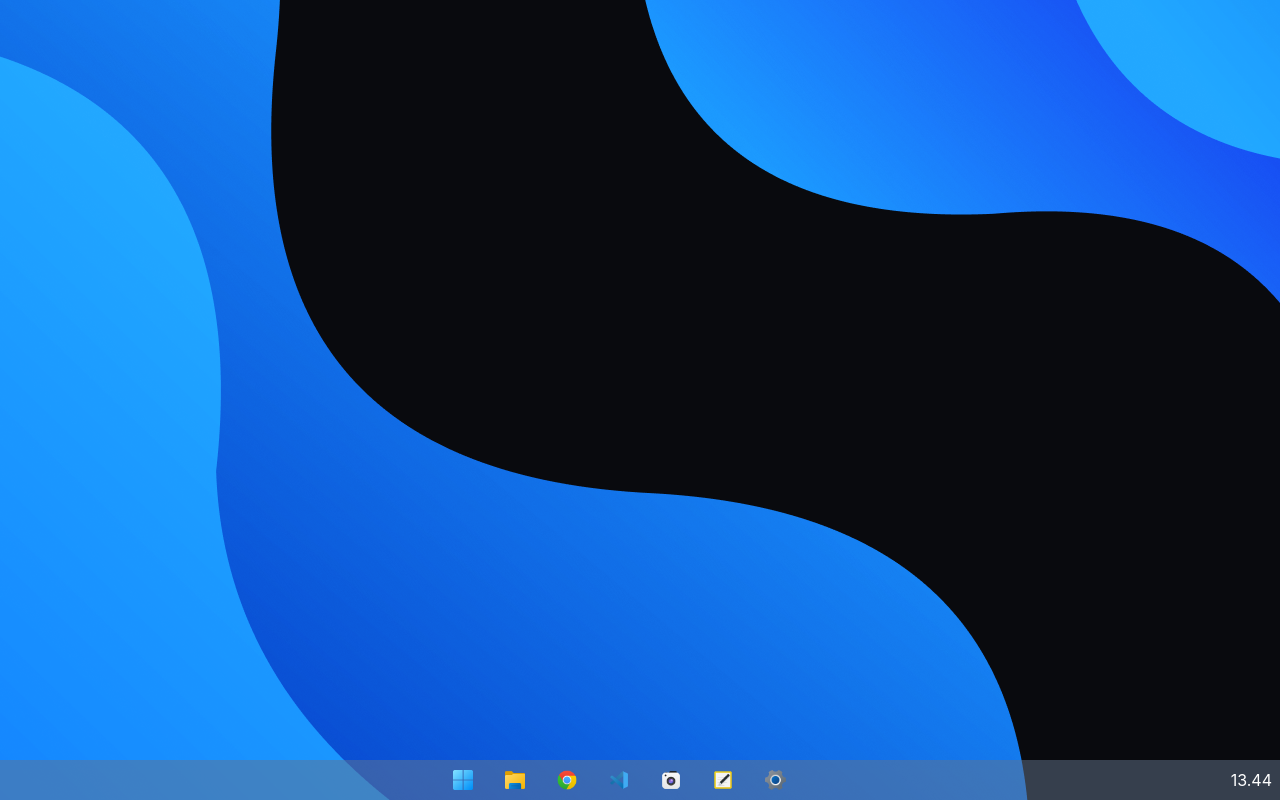
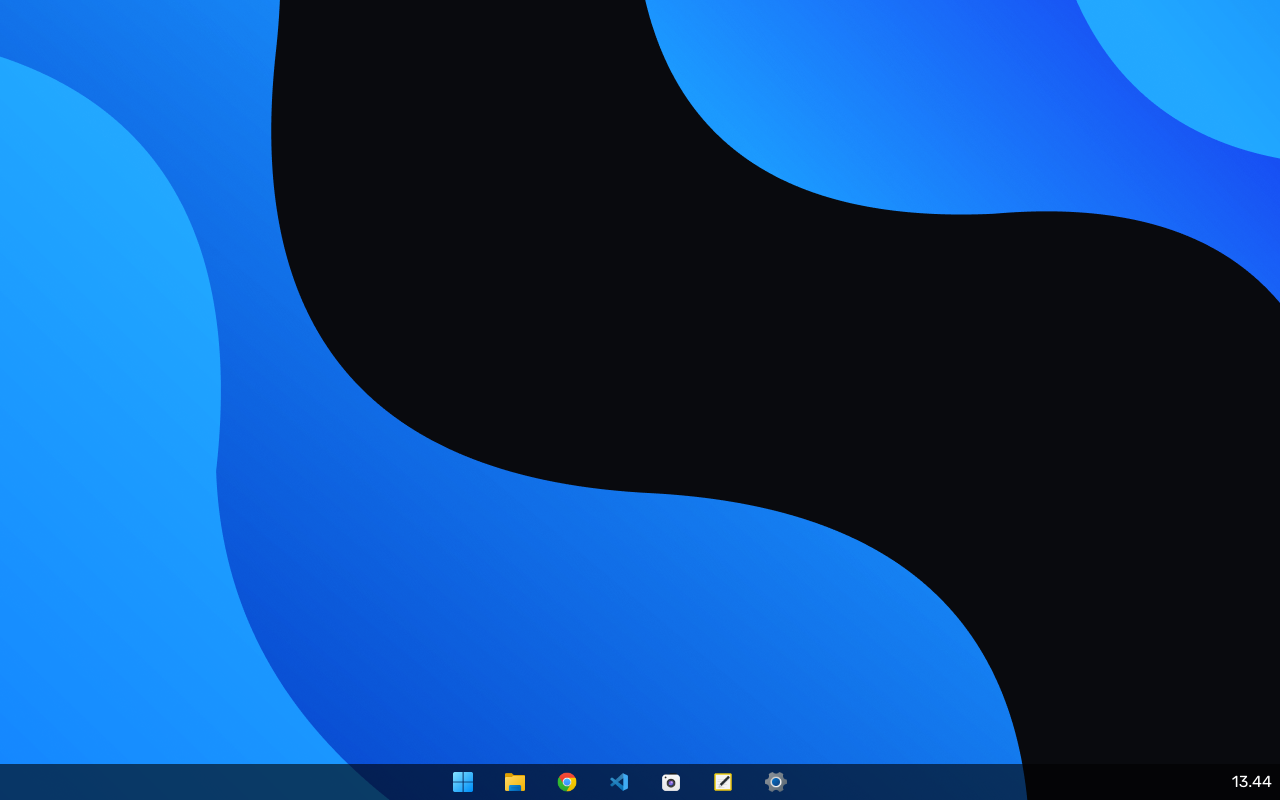
Before and after one commit to ilham25/dw-hackathon-fe, a React (Create React App) app: page /desktop in a window 1280 px wide. Built offline with nearby package versions, Linux system fonts and the light colour scheme.

Commit message:
change font-rubik

```diff
--- a/public/index.html
+++ b/public/index.html
@@ -24,6 +24,12 @@
       work correctly both with client-side routing and a non-root public URL.
       Learn how to configure a non-root public URL by running `npm run build`.
     -->
+    <link rel="preconnect" href="https://fonts.googleapis.com" />
+    <link rel="preconnect" href="https://fonts.gstatic.com" crossorigin />
+    <link
+      href="https://fonts.googleapis.com/css2?family=Rubik:ital,wght@0,300;0,400;0,500;0,600;0,700;1,300;1,400;1,500;1,600&display=swap"
+      rel="stylesheet"
+    />
     <title>React App</title>
   </head>
   <body>
--- a/src/index.css
+++ b/src/index.css
@@ -15,3 +15,9 @@ code {
   font-family: source-code-pro, Menlo, Monaco, Consolas, "Courier New",
     monospace;
 }
+
+p,
+input,
+button {
+  font-family: "Rubik" !important;
+}
--- a/src/pages/desktop.js
+++ b/src/pages/desktop.js
@@ -14,7 +14,7 @@ export default function desktop() {
       className="w-full h-screen "
       style={{ backgroundImage: `url(${backgroundDefault})` }}
     >
-      <div className="w-full absolute bottom-0 bg-slate-500/50 flex items-center justify-between p-2">
+      <div className="w-full absolute bottom-0 bg-black/60  h-9 flex items-center justify-between p-2">
         <div></div>
         <div className="flex gap-8 h-5">
           <img src={Windows} alt="" />
@@ -25,7 +25,7 @@ export default function desktop() {
           <img src={NoteEdit} alt="" />
           <img src={Setting} alt="" />
         </div>
-        <div className="text-white">13.44</div>
+        <p className="text-white">13.44</p>
       </div>
     </div>
   );
--- a/src/pages/login.js
+++ b/src/pages/login.js
@@ -5,12 +5,12 @@ export default function login() {
   return (
     <div className="w-full h-screen bg-gray-600 flex justify-center items-center">
       <div className="bg-neutral-200 w-1/2 px-28 py-14 rounded-lg">
-        <div
+        <p
           className="text-center mb-12 font-semibold text-3xl"
           style={{ color: "#47B9FF " }}
         >
           Login
-        </div>
+        </p>
         <form className="flex flex-col items-center">
           <Input placeholder="Username" />
           <Input placeholder="Password" />
--- a/src/pages/register.js
+++ b/src/pages/register.js
@@ -5,12 +5,12 @@ export default function login() {
   return (
     <div className="w-full h-screen bg-gray-600 flex justify-center items-center">
       <div className="bg-neutral-200 w-1/2 px-28 py-14 rounded-lg">
-        <div
+        <p
           className="text-center mb-12 font-semibold text-3xl"
           style={{ color: "#47B9FF " }}
         >
           Register
-        </div>
+        </p>
         <form className="flex flex-col items-center">
           <Input placeholder="Avatar URL" />
           <Input placeholder="Username" />
--- a/tailwind.config.js
+++ b/tailwind.config.js
@@ -3,6 +3,9 @@ module.exports = {
   content: ["./src/**/*.{js,jsx,ts,tsx}"],
   theme: {
     extend: {},
+    fontFamily: {
+      rubik: ['"Rubik"'],
+    },
   },
   plugins: [],
 };
```
